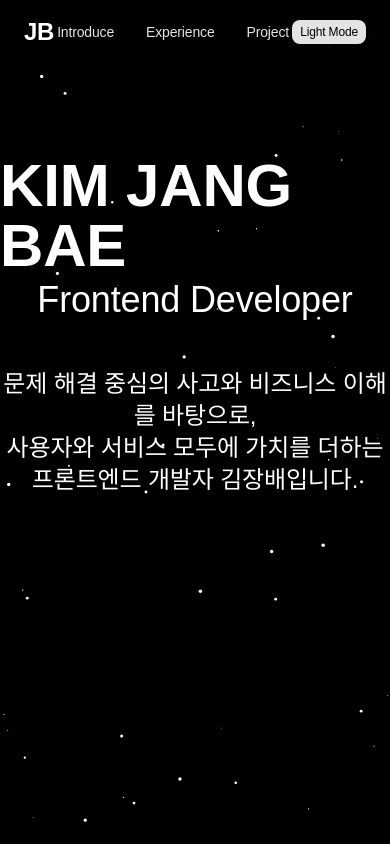
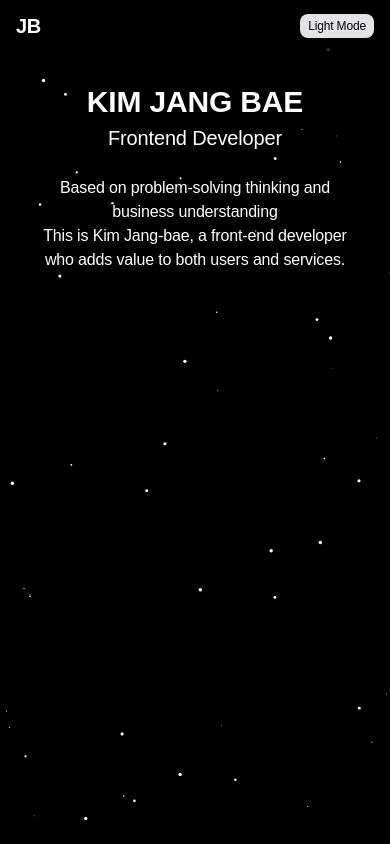
Before and after one commit to JangBai/JangBai.github.io, a React (Vite) app: page / in a window 390 px wide. Shown: the top 844 px of the page. Built offline with nearby package versions, Linux system fonts and the light colour scheme; a web font is replaced by a local one.

Commit message:
feat: 헤더 및 소개화면 반응형 적용

```diff
--- a/src/App.tsx
+++ b/src/App.tsx
@@ -5,13 +5,15 @@ import Test from "./test";
 
 export default function App() {
   return (
-    <div className="min-h-screen">
-      <Header />
+    <>
       <Starfield />
-      <main className="pt-24">
-        <Home />
-        <Test />
-      </main>
-    </div>
+      <div className="mx-auto max-w-4xl px-4 sm:px-6">
+        <Header />
+        <main className="min-h-screen">
+          <Home />
+          {/* <Test /> */}
+        </main>
+      </div>
+    </>
   );
 }
--- a/src/components/layout/Header.tsx
+++ b/src/components/layout/Header.tsx
@@ -3,21 +3,22 @@ import { nav } from "@/data/nav";
 
 export default function Header() {
   return (
-    <header className="fixed left-0 top-0 z-50 w-full border-neutral-200 bg-[var(--color-nav-background)] backdrop-blur-md">
-      <div className="mx-auto flex max-w-4xl items-center justify-between px-6 py-4">
+    <header className="sticky top-0 z-50 border-neutral-200 bg-[var(--color-nav-background)] backdrop-blur-md">
+      <div className="flex items-center justify-between py-3 sm:py-4">
         {/* Logo */}
         <h1>
           <a href="#introduce" className="tracking-tight">
-            <span className="text-2xl font-bold text-[var(--color-primary)]">
+            <span className="text-xl font-bold text-[var(--color-primary)] sm:text-2xl">
               JB
             </span>
           </a>
         </h1>
 
         {/* Navigation */}
-        <nav className="flex gap-8">
+        <nav className="hidden gap-4 md:flex md:gap-6 lg:gap-8">
           {nav.map((item) => (
             <a
+              key={item.href}
               href={item.href}
               className="transition-colors hover:text-[var(--color-nav-text-hover)]"
             >
--- a/src/pages/home/Introduce.tsx
+++ b/src/pages/home/Introduce.tsx
@@ -2,18 +2,23 @@ export default function Introduce() {
   return (
     <section
       id="introduce"
-      className="flex h-screen -translate-y-48 flex-col items-center justify-center gap-12"
+      className="flex h-screen -translate-y-32 flex-col items-center justify-center gap-6 max-sm:h-[60vh] sm:-translate-y-56 sm:gap-12"
     >
       <div className="flex flex-col items-center justify-center gap-1 text-[var(--color-primary)]">
-        <h2 className="text-6xl font-bold">KIM JANG BAE</h2>
-        <p className="text-4xl">Frontend Developer</p>
+        <h2 className="text-3xl font-bold sm:text-5xl lg:text-6xl">
+          KIM JANG BAE
+        </h2>
+        <p className="text-xl sm:text-3xl lg:text-4xl">Frontend Developer</p>
       </div>
-      <div className="flex flex-col items-center justify-center">
-        <span className="text-center text-2xl text-[var(--color-primary)]">
-          문제 해결 중심의 사고와 비즈니스 이해를 바탕으로,
+      <div className="flex flex-col items-center justify-center px-4">
+        <span className="text-center text-base text-[var(--color-primary)] sm:text-xl lg:text-2xl">
+          {/* 문제 해결 중심의 사고와 비즈니스 이해를 바탕으로, */}
+          Based on problem-solving thinking and business understanding
         </span>
-        <span className="text-center text-2xl text-[var(--color-primary)]">
-          사용자와 서비스 모두에 가치를 더하는 프론트엔드 개발자 김장배입니다.
+        <span className="text-center text-base text-[var(--color-primary)] sm:text-xl lg:text-2xl">
+          {/* 사용자와 서비스 모두에 가치를 더하는 프론트엔드 개발자 김장배입니다. */}
+          This is Kim Jang-bae, a front-end developer who adds value to both
+          users and services.
         </span>
       </div>
     </section>
```
